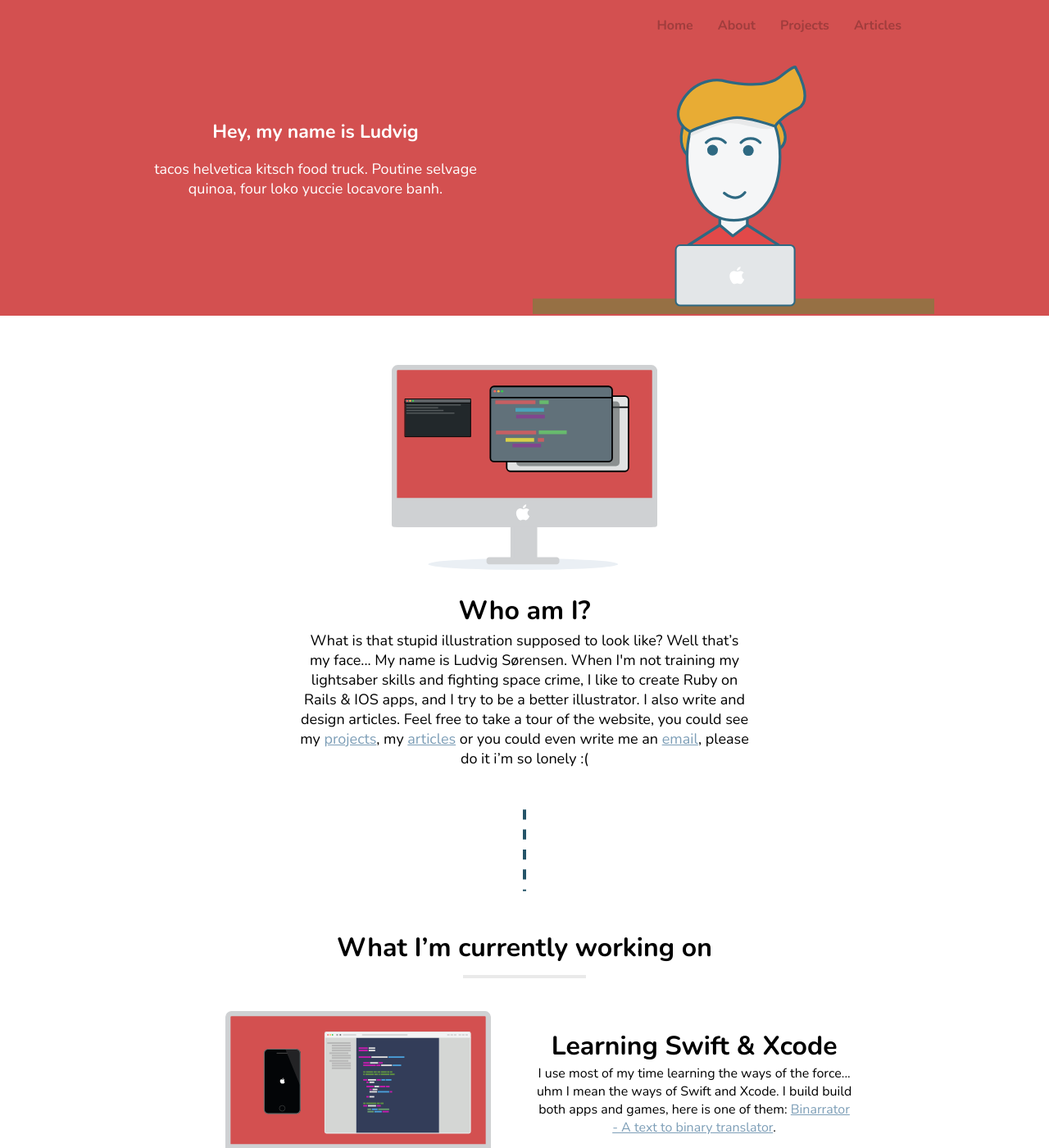
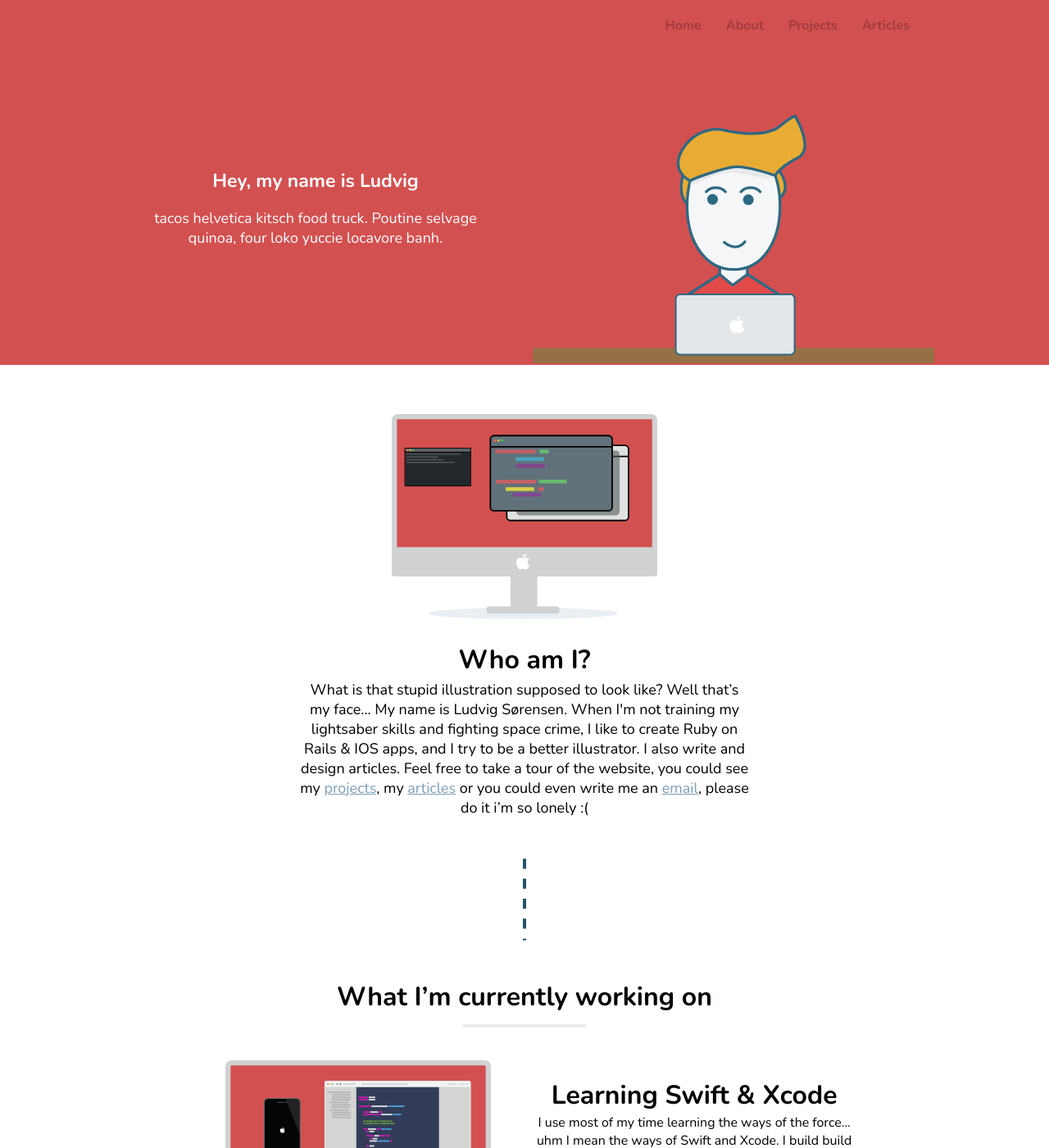
Before and after one commit to Lutski/ludvigsoerensen.me, a Jekyll site: the page built from index.html, in a window 1280 px wide and 1400 px high. Shown: the whole window at 82% size. Built offline with Jekyll 4.4.1, drawn with Linux system fonts in a browser that asks for light colours; nearby versions of some CDN libraries; Markdown is read by kramdown in place of the engine named in the settings.

Commit message:
Start page improvements on navbar

```diff
--- a/_includes/start_page.html
+++ b/_includes/start_page.html
@@ -1,11 +1,12 @@
 <div id="starting-block">
   <div class="x">
-    <nav>
+    <header>
       <li><a href="#articles">Articles</a></li>
       <li><a href="#projects">Projects</a></li>
       <li><a href="#about">About</a></li>
       <li><a href="#home">Home</a></li>
-    </nav>
+    </header>
+
 
     <div class="mobile-nav-toggle">
       <img src="assets/img/menu-btn.svg" alt="" class="mobile-btn" />
--- a/assets/css/main.css
+++ b/assets/css/main.css
@@ -981,22 +981,6 @@
     max-width: 1000px;
     margin-left: auto;
     margin-right: auto; }
-  #starting-block nav {
-    padding-right: 10px;
-    padding-top: 20px; }
-    #starting-block nav li {
-      list-style: none;
-      display: inline;
-      float: right;
-      margin-right: 30px;
-      font-size: 16px; }
-      #starting-block nav li a {
-        color: #a03d3d;
-        font-weight: bold;
-        text-decoration: none;
-        transition: ease-in-out 300ms; }
-        #starting-block nav li a:hover {
-          color: #703333; }
   #starting-block .contain-startblock {
     margin-top: 60px; }
     #starting-block .contain-startblock img {
@@ -1110,6 +1094,41 @@
   #starting-block .quick-about {
     margin-top: 20px; } }
 
+header {
+  padding-top: 20px;
+  padding-bottom: 0px;
+  position: relative;
+  width: 100%;
+  height: 60px;
+  background-color: #d35050; }
+  header li {
+    list-style: none;
+    display: inline;
+    float: right;
+    margin-right: 30px;
+    font-size: 16px; }
+    header li a {
+      color: #a03d3d;
+      font-weight: bold;
+      text-decoration: none;
+      transition: ease-in-out 300ms; }
+      header li a:hover {
+        color: #703333; }
+
+header.clone {
+  position: fixed;
+  top: -65px;
+  left: 0;
+  right: 0;
+  z-index: 999;
+  transition: 0.2s top cubic-bezier(0.3, 0.73, 0.3, 0.74);
+  padding-top: 0px;
+  vertical-align: middle;
+  line-height: 50px; }
+
+body.down header.clone {
+  top: 0; }
+
 .footer {
   background-color: #d35050;
   text-align: center;
--- a/assets/css/main.scss
+++ b/assets/css/main.scss
@@ -8,4 +8,5 @@
 
 @import "2-modules/extras";
 @import "2-modules/start_page";
+@import "2-modules/navbar";
 @import "2-modules/footer";
--- a/assets/js/main.js
+++ b/assets/js/main.js
@@ -1,5 +1,13 @@
 $(document).ready(function() {
   smoothScroll(300);
+
+  var $header = $("header"),
+      $clone = $header.before($header.clone().addClass("clone"));
+
+  $(window).on("scroll", function() {
+    var fromTop = $("body").scrollTop();
+    $('body').toggleClass("down", (fromTop > 200));
+  });
 });
 
 function smoothScroll (duration) {
@@ -15,7 +23,3 @@
 	    }
 	});
 }
-
-function showMobileNavbar() {
-
-}
```
Also changed, not shown: assets/css/2-modules/navbar.sass (added, +48 -0 lines), assets/css/2-modules/start_page.sass (+0 -28 lines).
